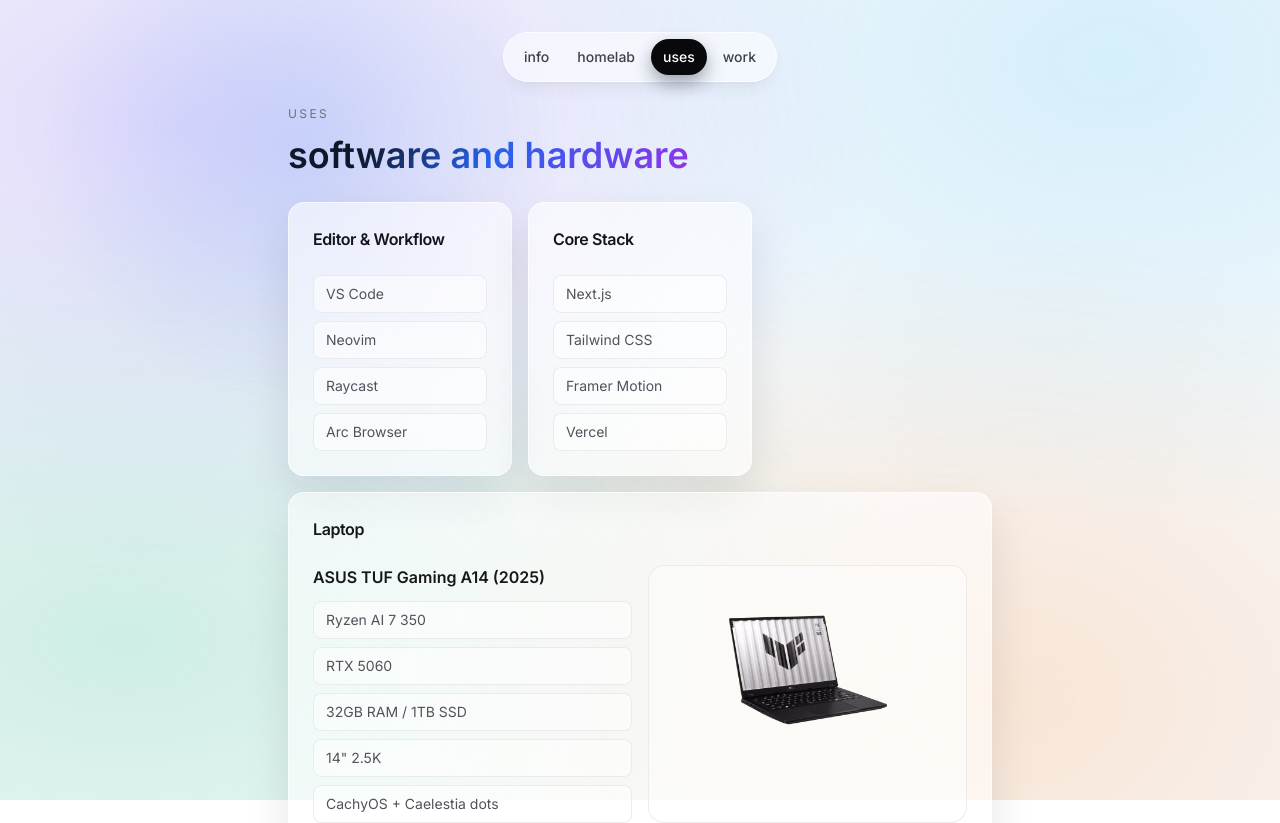
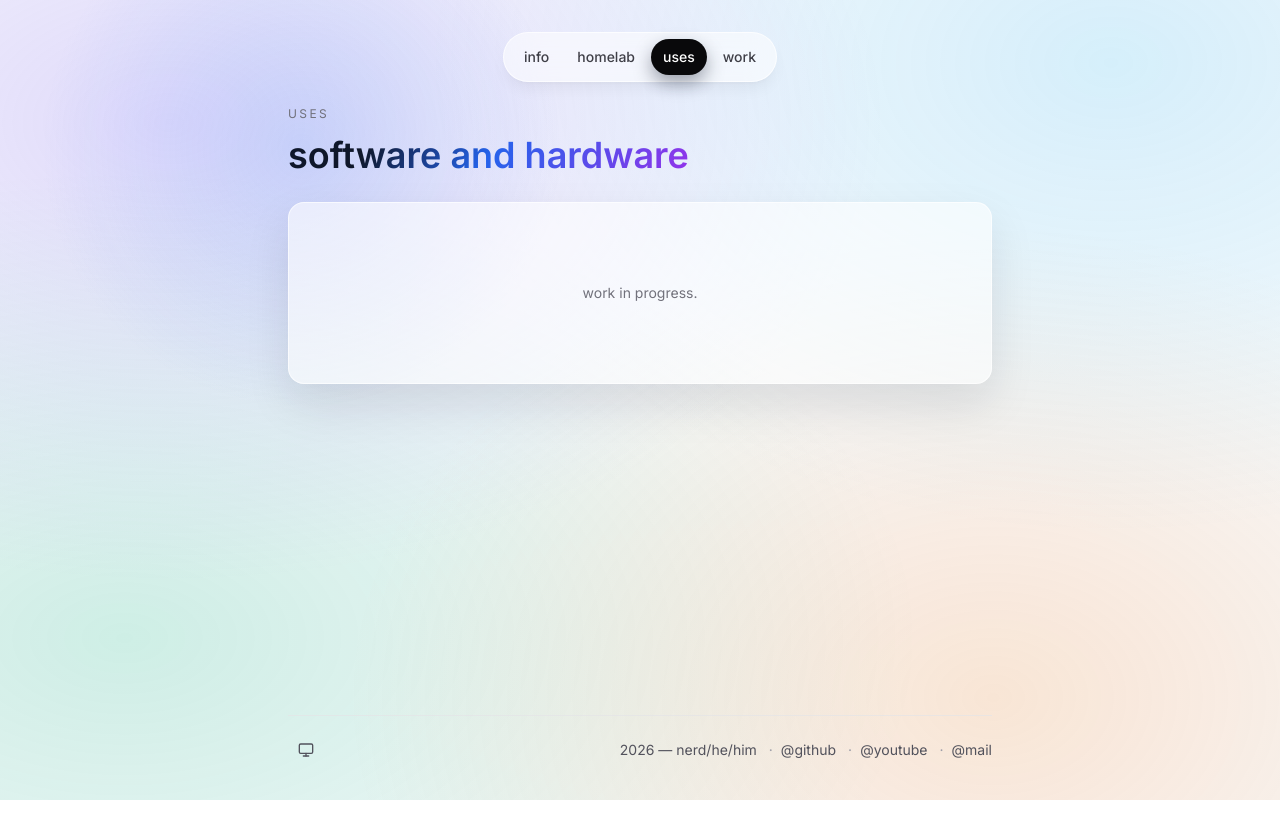
Before and after one commit to Tung1312/personal-site, a Next.js app: page /uses in a window 1280 px wide. Shown: the top 823 px of the page. After the commit the page ends 800 px from the top, so only its background shows below. Built offline with nearby package versions, Linux system fonts and the light colour scheme.

Commit message:
feat: wip cards

```diff
--- a/app/homelab/page.tsx
+++ b/app/homelab/page.tsx
@@ -1,16 +1,7 @@
 "use client";
 
-import { Server } from "lucide-react";
-import { MotionCard } from "@/components/portfolio/motion";
 import { TypewriterTitle } from "@/components/portfolio/typewriter-title";
-import { Card, CardContent, CardHeader, CardTitle } from "@/components/ui/card";
-import { siteData } from "@/lib/site-data";
-
-const statusClasses = {
-  Operational: "text-emerald-600 dark:text-emerald-400",
-  Monitoring: "text-amber-600 dark:text-amber-400",
-  Scaling: "text-sky-600 dark:text-sky-400",
-} as const;
+import { Card, CardContent } from "@/components/ui/card";
 
 export default function HomelabPage() {
   return (
@@ -22,61 +13,13 @@
         <TypewriterTitle words={["self-hosting playground"]} cycle={false} />
       </header>
 
-      <div className="grid gap-4 md:grid-cols-2">
-        <MotionCard>
-          <Card className="glass-card card-hover-glow h-full">
-            <CardHeader>
-              <CardTitle className="flex items-center justify-between">
-                <span>Runtime status</span>
-                <span className="text-lg">{siteData.homelab.uptime}</span>
-              </CardTitle>
-            </CardHeader>
-            <CardContent>
-              <div className="space-y-2">
-                {siteData.homelab.services.map((service) => (
-                  <div
-                    key={service.name}
-                    className="flex items-center justify-between rounded-lg border border-zinc-200/70 bg-white/50 px-3 py-2 text-sm dark:border-zinc-700 dark:bg-zinc-950/30"
-                  >
-                    <div>
-                      <p className="font-medium text-zinc-900 dark:text-zinc-100">
-                        {service.name}
-                      </p>
-                      <p className="text-xs text-zinc-500 dark:text-zinc-400">
-                        Latency: {service.latency}
-                      </p>
-                    </div>
-                    <p className={statusClasses[service.status]}>{service.status}</p>
-                  </div>
-                ))}
-              </div>
-            </CardContent>
-          </Card>
-        </MotionCard>
-
-        <MotionCard>
-          <Card className="glass-card card-hover-glow h-full">
-            <CardHeader>
-              <CardTitle className="flex items-center gap-2">
-                <Server className="h-4 w-4" />
-                Platform stack
-              </CardTitle>
-            </CardHeader>
-            <CardContent>
-              <div className="flex flex-wrap gap-2">
-                {siteData.homelab.platform.map((tool) => (
-                  <span
-                    key={tool}
-                    className="rounded-full border border-zinc-300/70 bg-white/65 px-3 py-1 text-xs font-medium dark:border-zinc-700 dark:bg-zinc-900/70"
-                  >
-                    {tool}
-                  </span>
-                ))}
-              </div>
-            </CardContent>
-          </Card>
-        </MotionCard>
-      </div>
+      <Card className="glass-card card-hover-glow">
+        <CardContent className="flex items-center justify-center py-20">
+          <p className="text-sm text-zinc-500 dark:text-zinc-400">
+            work in progress.
+          </p>
+        </CardContent>
+      </Card>
     </section>
   );
 }
--- a/app/uses/page.tsx
+++ b/app/uses/page.tsx
@@ -1,15 +1,7 @@
 "use client";
 
-import Image from "next/image";
-import { MotionCard } from "@/components/portfolio/motion";
 import { TypewriterTitle } from "@/components/portfolio/typewriter-title";
-import { Card, CardContent, CardHeader, CardTitle } from "@/components/ui/card";
-import { siteData } from "@/lib/site-data";
-
-const sections = [
-  { key: "editor", title: "Editor & Workflow" },
-  { key: "stack", title: "Core Stack" },
-] as const;
+import { Card, CardContent } from "@/components/ui/card";
 
 export default function UsesPage() {
   return (
@@ -21,67 +13,13 @@
         <TypewriterTitle words={["software and hardware"]} cycle={false} />
       </header>
 
-      <div className="grid gap-4 md:grid-cols-3">
-        {sections.map((section) => (
-          <MotionCard key={section.key}>
-            <Card className="glass-card card-hover-glow h-full">
-              <CardHeader>
-                <CardTitle>{section.title}</CardTitle>
-              </CardHeader>
-              <CardContent>
-                <ul className="space-y-2 text-sm text-zinc-600 dark:text-zinc-300">
-                  {siteData.uses[section.key].map((item) => (
-                    <li
-                      key={item}
-                      className="rounded-lg border border-zinc-200/70 bg-white/50 px-3 py-2 dark:border-zinc-700 dark:bg-zinc-950/30"
-                    >
-                      {item}
-                    </li>
-                  ))}
-                </ul>
-              </CardContent>
-            </Card>
-          </MotionCard>
-        ))}
-
-        <MotionCard className="md:col-span-3">
-          <Card className="glass-card card-hover-glow h-full">
-            <CardHeader>
-              <CardTitle>Laptop</CardTitle>
-            </CardHeader>
-            <CardContent className="grid gap-4 md:grid-cols-2">
-              <div className="space-y-3">
-                <p className="text-base font-semibold text-zinc-900 dark:text-zinc-100">
-                  {siteData.uses.laptop.name}
-                </p>
-                <ul className="space-y-2 text-sm text-zinc-600 dark:text-zinc-300">
-                  {siteData.uses.laptop.specs.map((spec) => (
-                    <li
-                      key={spec}
-                      className="rounded-lg border border-zinc-200/70 bg-white/50 px-3 py-2 dark:border-zinc-700 dark:bg-zinc-950/30"
-                    >
-                      {spec}
-                    </li>
-                  ))}
-                </ul>
-              </div>
-
-              <div className="rounded-2xl border border-zinc-200/70 bg-white/40 p-4 dark:border-zinc-700 dark:bg-zinc-950/30">
-                <div className="relative mx-auto h-44 w-full max-w-md">
-                  <Image
-                    src={siteData.uses.laptop.image}
-                    alt={siteData.uses.laptop.name}
-                    fill
-                    className="object-contain"
-                    sizes="(max-width: 768px) 100vw, 420px"
-                    priority
-                  />
-                </div>
-              </div>
-            </CardContent>
-          </Card>
-        </MotionCard>
-      </div>
+      <Card className="glass-card card-hover-glow">
+        <CardContent className="flex items-center justify-center py-20">
+          <p className="text-sm text-zinc-500 dark:text-zinc-400">
+            work in progress.
+          </p>
+        </CardContent>
+      </Card>
     </section>
   );
 }
--- a/app/work/page.tsx
+++ b/app/work/page.tsx
@@ -1,10 +1,7 @@
 "use client";
 
-import { BriefcaseBusiness } from "lucide-react";
-import { MotionCard } from "@/components/portfolio/motion";
 import { TypewriterTitle } from "@/components/portfolio/typewriter-title";
-import { Card, CardContent, CardHeader, CardTitle } from "@/components/ui/card";
-import { siteData } from "@/lib/site-data";
+import { Card, CardContent } from "@/components/ui/card";
 
 export default function WorkPage() {
   return (
@@ -16,37 +13,13 @@
         <TypewriterTitle words={["personal experiences"]} cycle={false} />
       </header>
 
-      <div className="space-y-4">
-        {siteData.work.map((entry) => (
-          <MotionCard key={entry.company}>
-            <Card className="glass-card card-hover-glow">
-              <CardHeader>
-                <div className="space-y-2">
-                  <div className="flex flex-wrap items-center justify-between gap-2">
-                    <span className="inline-flex items-center gap-2 text-xs uppercase tracking-wide text-zinc-500 dark:text-zinc-400">
-                      <BriefcaseBusiness className="h-3.5 w-3.5" />
-                      {entry.period}
-                    </span>
-                  </div>
-                  <CardTitle>{entry.role} · {entry.company}</CardTitle>
-                </div>
-              </CardHeader>
-              <CardContent>
-                <ul className="space-y-2 text-sm text-zinc-600 dark:text-zinc-300">
-                  {entry.highlights.map((highlight) => (
-                    <li
-                      key={highlight}
-                      className="rounded-lg border border-zinc-200/70 bg-white/50 px-3 py-2 dark:border-zinc-700 dark:bg-zinc-950/30"
-                    >
-                      {highlight}
-                    </li>
-                  ))}
-                </ul>
-              </CardContent>
-            </Card>
-          </MotionCard>
-        ))}
-      </div>
+      <Card className="glass-card card-hover-glow">
+        <CardContent className="flex items-center justify-center py-20">
+          <p className="text-sm text-zinc-500 dark:text-zinc-400">
+            work in progress.
+          </p>
+        </CardContent>
+      </Card>
     </section>
   );
 }
```
